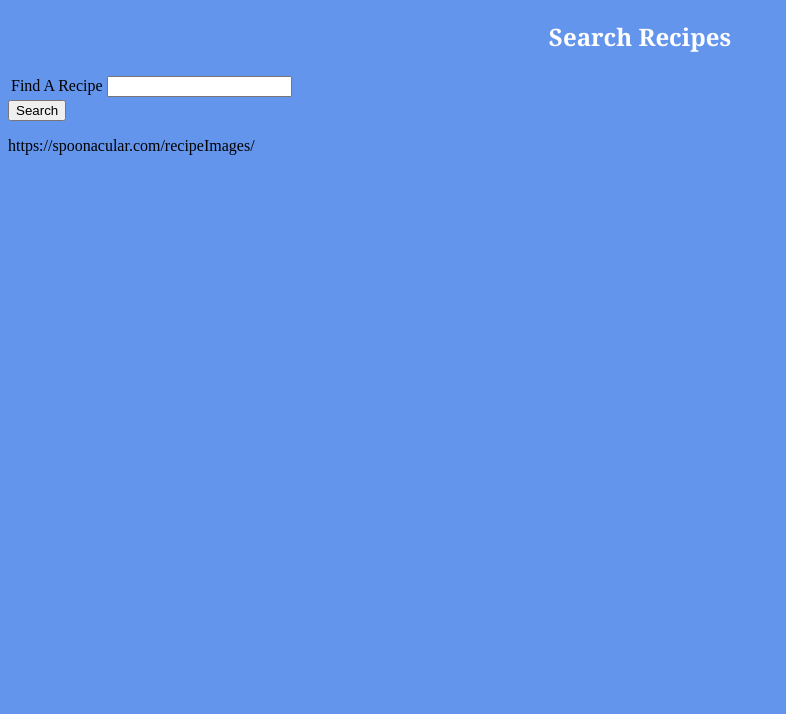
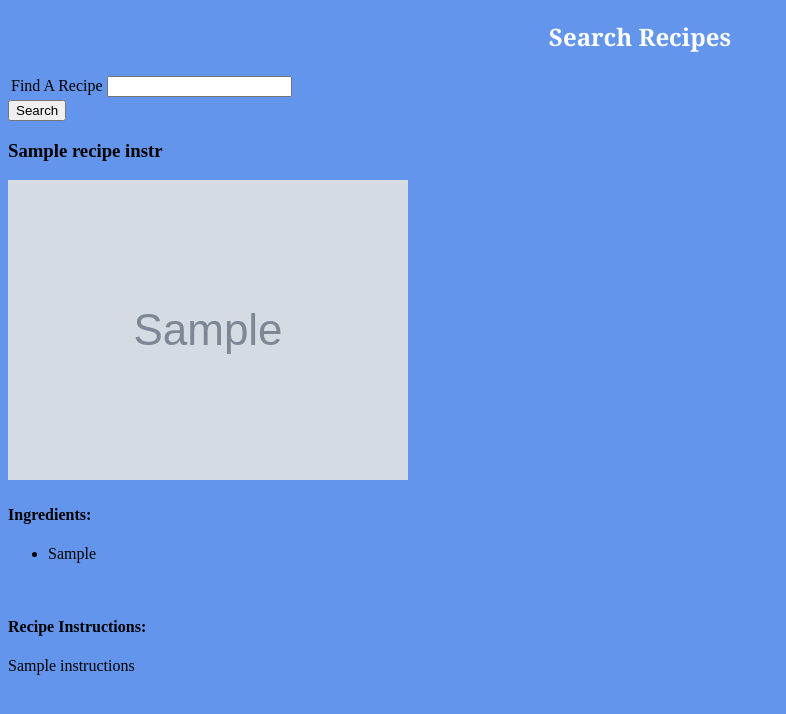
Before and after one commit to digitaljosh/meal-planner, a Flask app: template templates/search.html in a window 1280 px wide. Shown: the top 714 px of the page, without its empty margins (0-786 px from the left). Run offline with Flask 2, Linux system fonts and the light colour scheme; the template is opened without the code that fills it: most values are stand-ins (such as "Sample title", 1, 10 or a date in 2020); grey boxes marked "Sample" are stand-in pictures.

Commit message:
fixed API issues, getting appropriate data and passing it to view

```diff
--- a/main.py
+++ b/main.py
@@ -1,6 +1,8 @@
-from flask import Flask, render_template, request, json
+from flask import Flask, render_template, request, json, request
 #from rapidconnect import RapidConnect
 import requests
+import json
+
 #from flask_sqlalchemy import SQLAlchemy
 
 #TODO break main apart into seperate files later
@@ -14,13 +16,17 @@ app = Flask(__name__)
 app.config['DEBUG'] = True
 
 
+
+#GET Search Recipes - spoonacular
 @app.route('/search', methods=['POST', 'GET'])
 def recipe_search():
 
     if request.method == 'POST':
+
         search_query = request.form['search']
         search_query = search_query.replace(" ","+")
-        api = "https://spoonacular-recipe-food-nutrition-v1.p.mashape.com/recipes/search?query="
+
+        api = "https://spoonacular-recipe-food-nutrition-v1.p.mashape.com/recipes/search?instructionsRequired=true&query="
         url = api + search_query
         headers={
             "X-Mashape-Key": "2lZIhttKlzmshfcvdDIws3dS8XAfp1Z9kkVjsn6Y7YuGocYKNB",
@@ -30,23 +36,10 @@ def recipe_search():
         json_data = requests.get(url, headers=headers).json()
 
 
-        print("########################################")
-        title = json_data['results'][0]['title']
-        print(title)
-        print(type(title))
-        print(type(json_data))
-
 
         print("########################################")
-
-
-        ''' # making list of titles from json data
-        recipe_list = []
-        for recipe in json_data['results']:
-            recipe_list.append(recipe['title'])
-        '''
-
-        print("########################################")
+        print("json_data Type: ")
+        print(type(json_data))
         #print(json_data)
         print("########################################")
 
@@ -56,6 +49,31 @@ def recipe_search():
     else:
         return render_template('search.html')
 
+
+
+# Get Recipe Information - spoonacular API
+@app.route('/instructions', methods=['POST', 'GET'])
+def recipe_instructions():
+    recipe_id = request.args.get('id')
+    api_part1 = "https://spoonacular-recipe-food-nutrition-v1.p.mashape.com/recipes/"
+    api_part2 = "/information?includeNutrition=false"
+    url = api_part1 + recipe_id + api_part2
+    headers={
+    "X-Mashape-Key": "2lZIhttKlzmshfcvdDIws3dS8XAfp1Z9kkVjsn6Y7YuGocYKNB",
+    "Accept": "application/json"
+    }
+
+    json_data = requests.get(url, headers=headers).json()
+
+
+    print("######################")
+    print(type(json_data))
+    print(json_data)
+    print("######################")
+
+
+
+    return render_template('search.html', recipe_instr=json_data)
 
 
 
--- a/templates/search.html
+++ b/templates/search.html
@@ -15,16 +15,36 @@
         <input type="submit" value="Search">
     </form>
 
+
+    <!-- Display recipe titles and pictures -->
+    <div>
+        <ul>
+            {% for i in range((recipe_list|length)-1) %}
+                <h3>{{ recipe_list['results'][i]['title'] }}</h3>
+                <img src="https://spoonacular.com/recipeImages/{{ recipe_list['results'][i]['imageUrls'][0] }}"/>
+                <h4><a href="/instructions?id={{ recipe_list['results'][i]['id'] }}">Recipe Instructions</a></h4>
+                </br>
+            {% endfor %}
+        </ul>
+    </div>
+
     <div>
 
-        <ul>
-            {% for i in range((recipe_list|length)-1) %}
-                <li>{{ recipe_list['results'][i]['title'] }}</li></a>
-                    <img src="https://spoonacular.com/recipeImages/{{ recipe_list['results'][i]['imageUrls'][0] }}"/>
-            {% endfor %}
-        </ul>
+        {% if recipe_instr %}
+            <h3>{{ recipe_instr.get('title') }}</h3>
+            <img src="{{ recipe_instr.get('image') }}"/>
+            </br>
+            <h4>Ingredients:</h4>
+            <ul>
+                {% for i in range(recipe_instr['extendedIngredients']|length) %}
+                    <li>{{ recipe_instr['extendedIngredients'][i]['originalString'] }}</li>
+                {% endfor %}
+            </ul>
+            </br>
+            <h4>Recipe Instructions:</h4>
+            <p>{{ recipe_instr.get('instructions') }}</p>
+        {% endif %}
 
-        https://spoonacular.com/recipeImages/
 
     </div>
 
```
